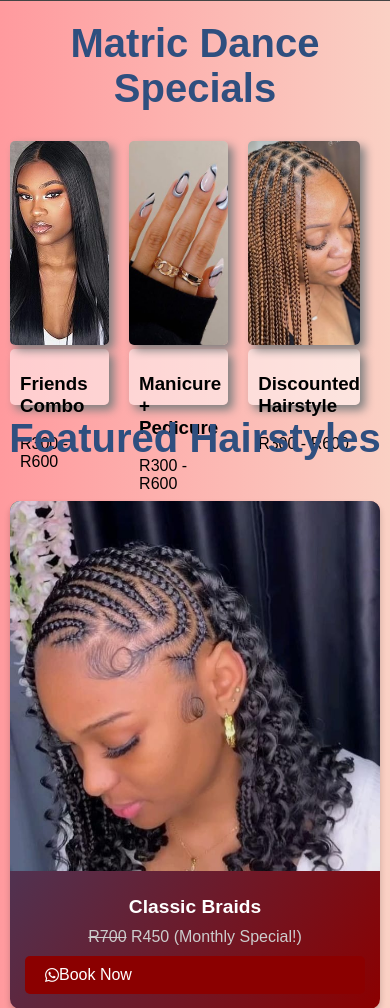
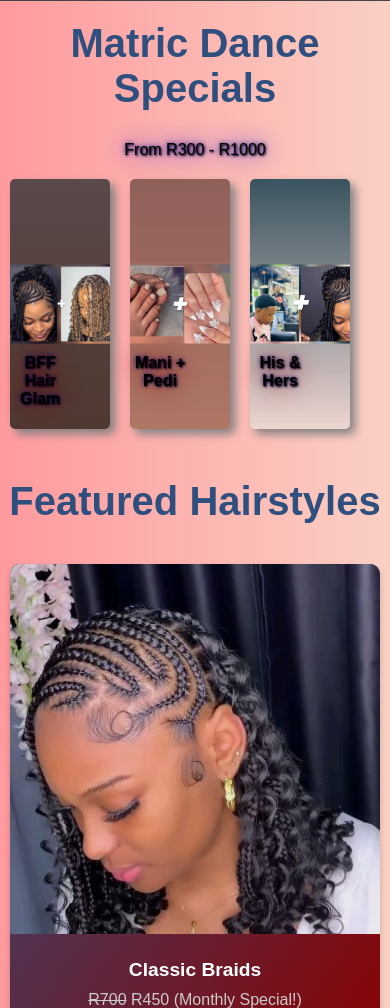
Before and after one commit to Plantinah99/stylestudio, a PHP site: page / in a window 390 px wide. Shown: the part 1603-2611 px from the top of the page. Run offline with PHP 8.4, Linux system fonts and the light colour scheme.

Commit message:
Final code for Matric dance specials

```diff
--- a/files to edit/index.html
+++ b/files to edit/index.html
@@ -311,33 +311,32 @@
     <section class="matric-dance-specials">
       <div class="header">
         <h2>Matric Dance Specials</h2>
-        <!-- <p>Be the Star of Your Big Day</p> -->
+        <p>From R300 - R1000</p>
       </div>
       <div class="specials-container">
         <article class="special-article">
-          <img src="brazilian_weave.jpg" />
+          <img src="Matric Specials Images/friends combo.jpg" />
 
           <div class="special-info">
-            <h3 class="special-name">Friends Combo</h3>
-            <span class="special-price">R300 - R600</span>
+            <h4 class="special-name">BFF Hair Glam</h4>
           </div>
         </article>
 
         <article class="special-article">
-          <img src="classic_nail_art.jpg" />
+          <img
+            src="Matric Specials Images/WhatsApp Image 2025-09-30 at 3.03.51 PM.jpeg"
+          />
 
           <div class="special-info">
-            <h3 class="special-name">Manicure + Pedicure</h3>
-            <span class="special-price">R300 - R600</span>
+            <h4 class="special-name">Mani + Pedi</h4>
           </div>
         </article>
 
         <article class="special-article">
-          <img src="hairstyle10.jpg" />
+          <img src="Matric Specials Images/glamwithpartner.jpg" />
 
           <div class="special-info">
-            <h3 class="special-name">Discounted Hairstyle</h3>
-            <span class="special-price">R300 - R600</span>
+            <h4 class="special-name">His & Hers</h4>
           </div>
         </article>
       </div>
@@ -348,7 +347,13 @@
         margin: 50px;
       }
 
+      .matric-dance-specials p {
+        text-align: center;
+        text-shadow: 1px 1px 2px black, 0 0 25px blue, 0 0 5px darkblue;
+      }
+
       .specials-container {
+        height: 450px;
         display: flex;
         margin-top: 20px;
       }
@@ -376,33 +381,59 @@
         box-shadow: 5px 5px 10px gray;
       }
 
+      .special-name,
+      .special-price {
+        margin-bottom: 0px;
+        text-align: center;
+        text-shadow: 1px 1px 2px black, 0 0 25px maroon, 0 0 5px darkblue;
+      }
+
+      @media (max-width: 600px) {
+        .specials-container {
+          position: relative;
+          height: auto;
+        }
+
+        .specials-container article {
+          margin-right: 20px;
+          border-radius: 10px;
+          width: 100px;
+        }
+
+        .specials-container article img {
+          width: 100%;
+          height: 100%;
+          object-fit: cover;
+          border-radius: 5px;
+          box-shadow: 5px 5px 10px gray;
+        }
+
+        .special-info {
+          position: absolute;
+          bottom: 25px;
+          /* height: 50px; */
+          width: 60px;
+          background-color: transparent;
+          box-shadow: none;
+          padding: 0;
+        }
+      }
+
       @media (max-width: 1024px) {
         .matric-dance-specials {
           margin: 10px;
         }
-      }
-
-      /* @media (max-width: 767px) {
+
         .specials-container {
-          display: flex;
-          flex-direction: column;
-          margin-top: 20px;
-        }
-
-        .specials-container article {
-          margin-right: 20px;
-          border-radius: 10px;
-          width: 1010px;
-        }
-
-        .specials-container article img {
-          width: 100%;
-          height: 80%;
-          object-fit: cover;
-          border-radius: 5px;
-          box-shadow: 5px 5px 10px gray;
-        }
-      } */
+          height: 250px;
+          margin-bottom: 50px;
+        }
+
+        .special-name {
+          margin-bottom: 0px;
+          margin-top: 0px;
+        }
+      }
     </style>
 
     <!-- Featured Hairstyles Section -->
```
Also changed, not shown: files to edit/styles.css (+85 -62 lines), files to edit/Matric Specials Images/WhatsApp Image 2025-09-30 at 3.03.51 PM.jpeg (added), files to edit/Matric Specials Images/friends combo.jpg (added), files to edit/Matric Specials Images/glamwithpartner.jpg (added).
